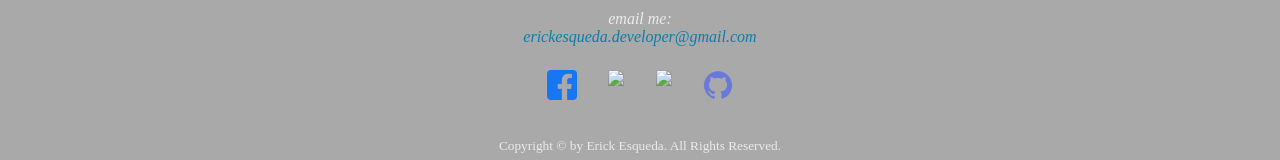
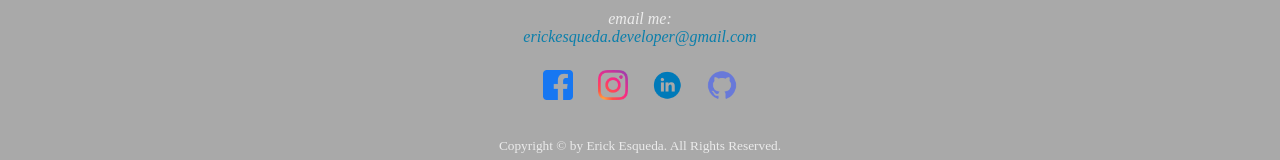
Before and after one commit to solovinomuncher/portfolio, a plain HTML site: page about.html in a window 1280 px wide. Shown: the part 628-788 px from the top of the page. Drawn offline with Linux system fonts and the light colour scheme.

Commit message:
same, with about page

```diff
--- a/about.html
+++ b/about.html
@@ -77,10 +77,10 @@
                 <a href="https://www.facebook.com/erick.esqueda.5" class="socials facebook"><img class="socials-img" src="images/fb-logo-min.png"></a>
             </li>
             <li>
-                <a href="https://www.instagram.com/doublee922/" class="socials instagram"><img class="socials-img" src="images/ig-logo-min.png"></a>
+                <a href="https://www.instagram.com/doublee922/" class="socials instagram"><img class="socials-img" src="images/ig-logo-verymin.png"></a>
             </li>
             <li>
-                <a href="https://www.linkedin.com/in/erickesqueda/" class="socials linkedin"><img class="socials-img" src="images/linkedin-logo-min.png"></a>
+                <a href="https://www.linkedin.com/in/erickesqueda/" class="socials linkedin"><img class="socials-img" src="images/linkedin-logo-verymin.png"></a>
             </li>
             <li>
                 <a href="https://github.com/solovinomuncher/" class="socials github"><img class="socials-img" src="images/github-logo-min.png"></a>
```
